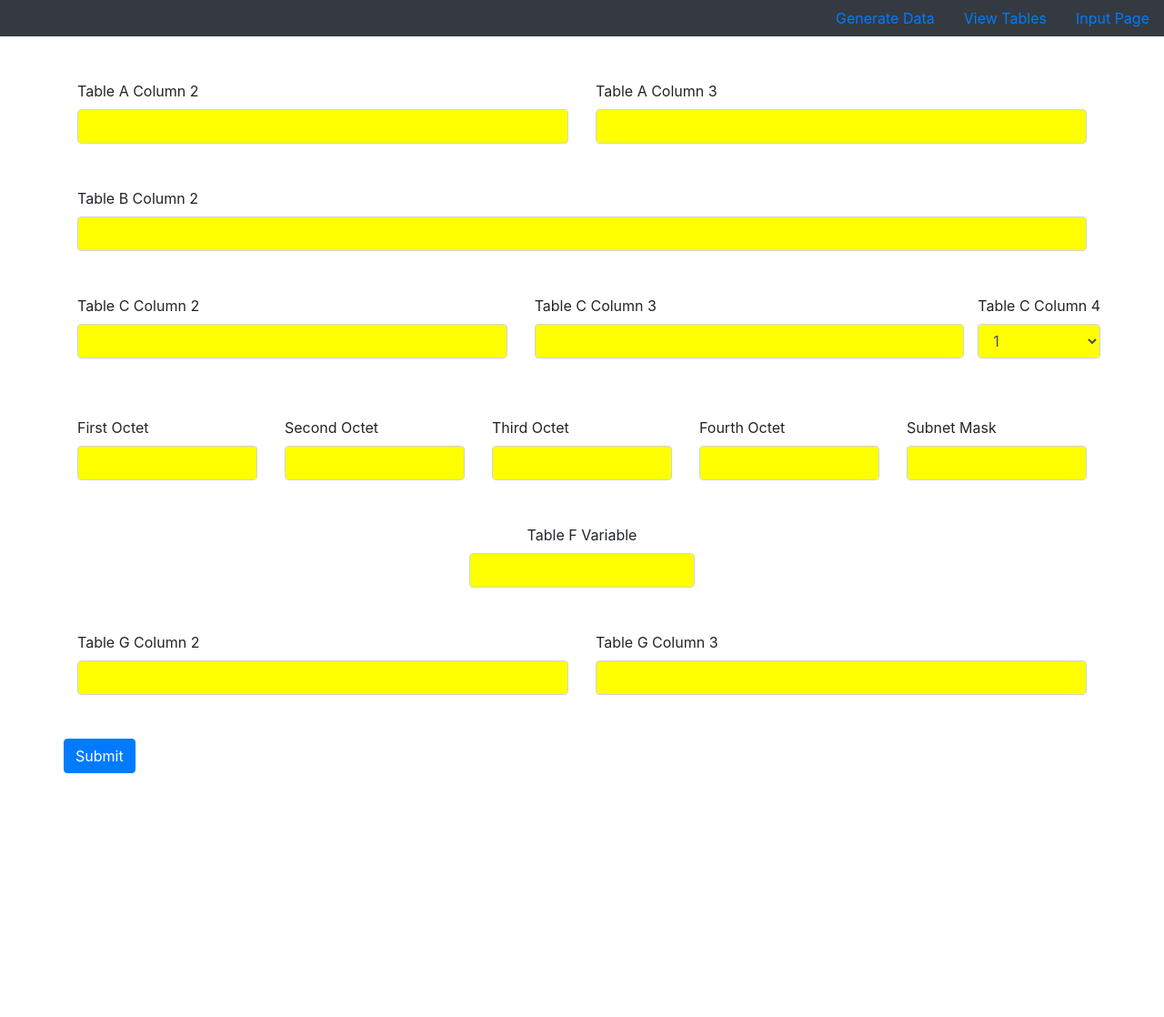
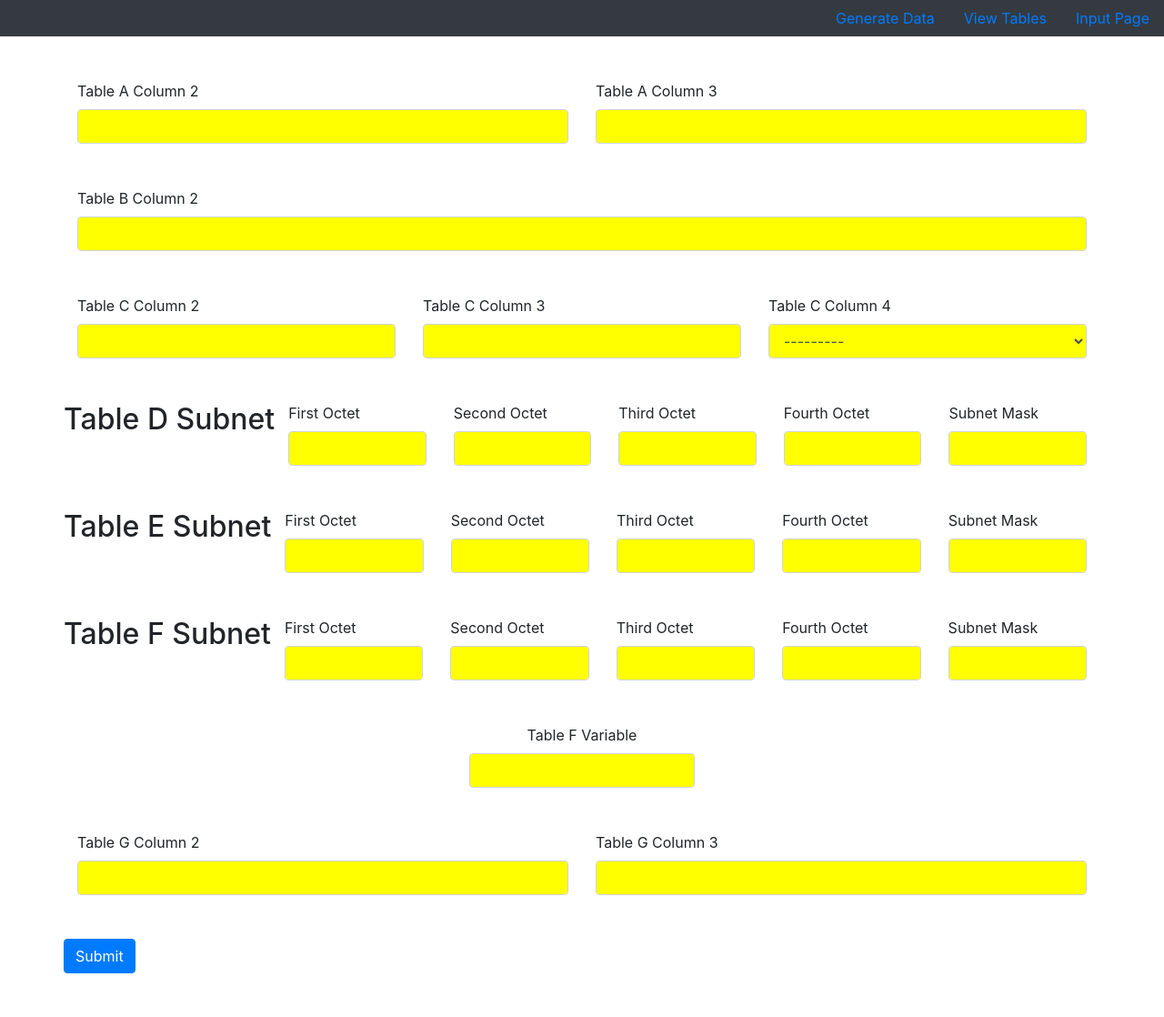
Before and after one commit to Emmanuel678912/andrew-hall, a Django app: page / in a window 1280 px wide. Shown: the whole page at 91% size. Before the commit the page ends 850 px from the top, so only its background shows below. Run offline with Django 3.2, Linux system fonts and the light colour scheme; some libraries are stand-ins or nearby versions.

Commit message:
updated tables D, E and F logic and redesigned input page

```diff
--- /dev/null
+++ b/iplookup/forms.py
@@ -0,0 +1,15 @@
+from django.forms import ModelForm, widgets
+from .models import *
+
+from django import forms
+
+class TableCForm(forms.ModelForm):
+    class Meta:
+        model = TableC
+        fields = '__all__'
+
+        widgets = {
+            'column2' : forms.TextInput(attrs={'class' : 'form-control', 'style' : 'background-color : yellow;'}),
+            'column3' : forms.TextInput(attrs={'class' : 'form-control', 'style' : 'background-color : yellow;'}),
+            'column4' : forms.Select(attrs={'class' : 'form-control', 'style' : 'background-color : yellow;'})
+        }
--- a/iplookup/templates/input-page.html
+++ b/iplookup/templates/input-page.html
@@ -28,49 +28,108 @@
             <div class="row my-5">
                 <div class="col">
                     <label class="form-label">Table C Column 2</label>
-                    <input type="text" style="background-color: yellow;" class="form-control" name="c-column-2">
+                    {{form.column2}}
                 </div>
 
                 <div class="col">
                     <label class="form-label">Table C Column 3</label>
-                    <input type="text" style="background-color: yellow;" class="form-control" name="c-column-3">
+                    {{form.column3}}
                 </div>
 
-                <div class="form-group">
-                    <label for="exampleFormControlSelect1">Table C Column 4</label>
-                    <select class="form-control" id="exampleFormControlSelect1" style="background-color: yellow;">
-                    {% for choice in c %}
-                      <option>{{choice}}</option>
-                    {% endfor %}
-                    </select>
+                <div class="col">
+                    <label class="form-label">Table C Column 4</label>
+                        {{form.column4}}
                 </div>
+            </div>
+
+            <div class="row my-5">
+
+            <p class="h2">Table D Subnet</p>
+                <div class="col">
+                    <label class="form-label">First Octet</label>
+                    <input type="text" style="background-color: yellow;" class="form-control" name="table-d-first">
+                </div>
+
+                <div class="col">
+                    <label class="form-label">Second Octet</label>
+                    <input type="text" style="background-color: yellow;" class="form-control" name="table-d-second">
+                </div>
+
+                <div class="col">
+                    <label class="form-label">Third Octet</label>
+                    <input type="text" style="background-color: yellow;" class="form-control" name="table-d-third">
+                </div>
+
+                <div class="col">
+                    <label class="form-label">Fourth Octet</label>
+                    <input type="text" style="background-color: yellow;" class="form-control" name="table-d-fourth">
+                </div>
+
+                <div class="col">
+                    <label class="form-label">Subnet Mask</label>
+                    <input type="text" style="background-color: yellow;" class="form-control" name="table-d-subnet-mask">
+                </div>
+
 
             </div>
 
             <div class="row my-5">
+                <p class="h2">Table E Subnet</p>
+
                 <div class="col">
                     <label class="form-label">First Octet</label>
-                    <input type="text" style="background-color: yellow;" class="form-control" name="first">
+                    <input type="text" style="background-color: yellow;" class="form-control" name="table-e-first">
                 </div>
 
                 <div class="col">
                     <label class="form-label">Second Octet</label>
-                    <input type="text" style="background-color: yellow;" class="form-control" name="second">
+                    <input type="text" style="background-color: yellow;" class="form-control" name="table-e-second">
                 </div>
 
                 <div class="col">
                     <label class="form-label">Third Octet</label>
-                    <input type="text" style="background-color: yellow;" class="form-control" name="third">
+                    <input type="text" style="background-color: yellow;" class="form-control" name="table-e-third">
                 </div>
 
                 <div class="col">
                     <label class="form-label">Fourth Octet</label>
-                    <input type="text" style="background-color: yellow;" class="form-control" name="fourth">
+                    <input type="text" style="background-color: yellow;" class="form-control" name="table-e-fourth">
                 </div>
 
                 <div class="col">
                     <label class="form-label">Subnet Mask</label>
-                    <input type="text" style="background-color: yellow;" class="form-control" name="subnet-mask">
+                    <input type="text" style="background-color: yellow;" class="form-control" name="table-e-subnet-mask">
+                </div>
+
+
+            </div>
+
+            <div class="row my-5">
+                <p class="h2">Table F Subnet</p>
+
+                <div class="col">
+                    <label class="form-label">First Octet</label>
+                    <input type="text" style="background-color: yellow;" class="form-control" name="table-f-first">
+                </div>
+
+                <div class="col">
+                    <label class="form-label">Second Octet</label>
+                    <input type="text" style="background-color: yellow;" class="form-control" name="table-f-second">
+                </div>
+
+                <div class="col">
+                    <label class="form-label">Third Octet</label>
+                    <input type="text" style="background-color: yellow;" class="form-control" name="table-f-third">
+                </div>
+
+                <div class="col">
+                    <label class="form-label">Fourth Octet</label>
+                    <input type="text" style="background-color: yellow;" class="form-control" name="table-f-fourth">
+                </div>
+
+                <div class="col">
+                    <label class="form-label">Subnet Mask</label>
+                    <input type="text" style="background-color: yellow;" class="form-control" name="table-f-subnet-mask">
                 </div>
 
 
--- a/iplookup/views.py
+++ b/iplookup/views.py
@@ -1,10 +1,14 @@
 from django.shortcuts import render
 from .models import *
+from .forms import *
 
 # handles the data for input page
 def input_page(request):
 
     choices = [1, 2] # use this to change values 1 and 2
+
+    form = TableCForm() # used to create dropdown for Table C Column 4
+
 
     # gets the input data from the form
     if request.method == 'POST':
@@ -14,16 +18,23 @@ def input_page(request):
 
         tableb_column2 = request.POST.get('b-column-2')
 
-        tablec_column2 = request.POST.get('c-column-2')
-        tablec_column3 = request.POST.get('c-column-3')
-        tablec_column4 = request.POST.get('c-column-4')
+        table_d_first_octet = request.POST.get('table-d-first')
+        table_d_second_octet = request.POST.get('table-d-second')
+        table_d_third_octet = request.POST.get('table-d-third')
+        table_d_fourth_octet = request.POST.get('table-d-fourth')
+        table_d_subnet_mask = request.POST.get('table-d-subnet-mask')
 
+        table_e_first_octet = request.POST.get('table-e-first')
+        table_e_second_octet = request.POST.get('table-e-second')
+        table_e_third_octet = request.POST.get('table-e-third')
+        table_e_fourth_octet = request.POST.get('table-e-fourth')
+        table_e_subnet_mask = request.POST.get('table-e-subnet-mask')
 
-        first_octet = request.POST.get('first')
-        second_octet = request.POST.get('second')
-        third_octet = request.POST.get('third')
-        fourth_octet = request.POST.get('fourth')
-        subnet_mask = request.POST.get('subnet-mask')
+        table_f_first_octet = request.POST.get('table-f-first')
+        table_f_second_octet = request.POST.get('table-f-second')
+        table_f_third_octet = request.POST.get('table-f-third')
+        table_f_fourth_octet = request.POST.get('table-f-fourth')
+        table_f_subnet_mask = request.POST.get('table-f-subnet-mask')
         variable = request.POST.get('variable')
 
         tableg_column2 = request.POST.get('g-column-2')
@@ -31,9 +42,11 @@ def input_page(request):
 
         loop_count = 0
 
-        third_octet_count = 0
+        third_octet_count = 1
 
-        fourth_octet_count = 2
+        fourth_octet_count = 0
+
+        fourth_octet_count2 = 0
 
         # Saves data to Table A
         tablea, created = TableA.objects.get_or_create(
@@ -51,63 +64,68 @@ def input_page(request):
         tableb.save()
 
         # Saves data to Table C
-        tablec, created = TableC.objects.get_or_create(
-            column2=tablec_column2,
-            column3=tablec_column3,
-            column4=tablec_column4
-        )
+        form = TableCForm(request.POST)
 
-        tablec.save()
+        if form.is_valid:
+            form.save()
 
         # Saves data to table D
         for i in range(256):
+
+
+            table, created = TableD.objects.get_or_create(
+                    first_octet=table_d_first_octet,
+                    second_octet=table_d_second_octet,
+                    third_octet=table_d_third_octet,
+                    fourth_octet=str(int(table_d_fourth_octet) + loop_count),
+                    subnet_mask=table_d_subnet_mask
+
+            )
+
             loop_count += 1
 
-            try:
-                table, created = TableD.objects.get_or_create(
-                        first_octet=first_octet,
-                        second_octet=second_octet,
-                        third_octet=third_octet,
-                        fourth_octet=str(int(fourth_octet) + loop_count),
-                        subnet_mask=subnet_mask
-                )
+            table.save()
 
-                table.save()
 
-            except:
-                break
+            # except:
+            #     break
+
+        loop_count = 0
 
         # Saves data to table E
         for i in range(256):
             loop_count += 1
-            try:
-                if loop_count < 129:
-                    table, created = TableE.objects.get_or_create(
-                        first_octet=first_octet,
-                        second_octet=second_octet,
-                        third_octet=third_octet,
-                        fourth_octet=fourth_octet,
-                        subnet_mask=subnet_mask
-                    )
+            if loop_count <= 128:
+                table, created = TableE.objects.get_or_create(
+                    first_octet=table_e_first_octet,
+                    second_octet=table_e_second_octet,
+                    third_octet=table_e_third_octet,
+                    fourth_octet=str(int(table_e_fourth_octet) + fourth_octet_count),
+                    subnet_mask=table_e_subnet_mask
 
-                else:
-                    third_octet_count += 1
-
-                    fourth_octet_count += 2
-
-                    table, created = TableE.objects.get_or_create(
-                    first_octet=first_octet,
-                    second_octet=second_octet,
-                    third_octet=str(int(third_octet) + third_octet_count),
-                    fourth_octet=str(int(fourth_octet) + fourth_octet_count),
-                    subnet_mask=subnet_mask
                 )
 
+                fourth_octet_count += 2
 
                 table.save()
 
-            except:
-                break
+            elif loop_count > 128:
+
+
+                table, created = TableE.objects.get_or_create(
+                first_octet=table_e_first_octet,
+                second_octet=table_e_second_octet,
+                third_octet=str(int(table_e_third_octet) + third_octet_count),
+                fourth_octet=str(int(table_e_fourth_octet) + fourth_octet_count2),
+                subnet_mask=table_e_subnet_mask)
+
+
+                fourth_octet_count2 += 2
+
+                table.save()
+
+            # except:
+            #     break
 
 
         third_octet_count2 = 0
@@ -115,23 +133,21 @@ def input_page(request):
         # Saves data to table F
         for i in range(64):
 
-            try:
+            table, created = TableF.objects.get_or_create(
+                    first_octet=table_f_first_octet,
+                    second_octet=table_f_second_octet,
+                    third_octet=str(int(table_f_third_octet) + int(third_octet_count2)),
+                    fourth_octet=table_f_fourth_octet,
+                    subnet_mask=table_f_subnet_mask,
+                    variable=variable
+            )
 
-                table, created = TableF.objects.get_or_create(
-                        first_octet=first_octet,
-                        second_octet=second_octet,
-                        third_octet=str(int(third_octet) + int(third_octet_count2)),
-                        fourth_octet=fourth_octet,
-                        subnet_mask=subnet_mask,
-                        variable=variable
-                )
+            table.save()
 
-                table.save()
+            third_octet_count2 += 4
 
-                third_octet_count2 += 4
-
-            except:
-                break
+            # except:
+            #     break
 
         # Saves data to table G
         tableg, created = TableG.objects.get_or_create(
@@ -142,7 +158,7 @@ def input_page(request):
         tableg.save()
 
 
-    context = {'c' : choices}
+    context = {'form' : form}
     return render(request, 'input-page.html', context)
 
 # Handles the logic for the generate page
--- a/static/css/main.css
+++ b/static/css/main.css
@@ -17,3 +17,7 @@
 .label tr td label {
 	display: block;
 }
+
+select {
+    background-color: yellow;
+}
```
Also changed, not shown: iplookup/models.py (+6 -1 lines), iplookup/migrations/0014_alter_tablec_column4.py (added).
